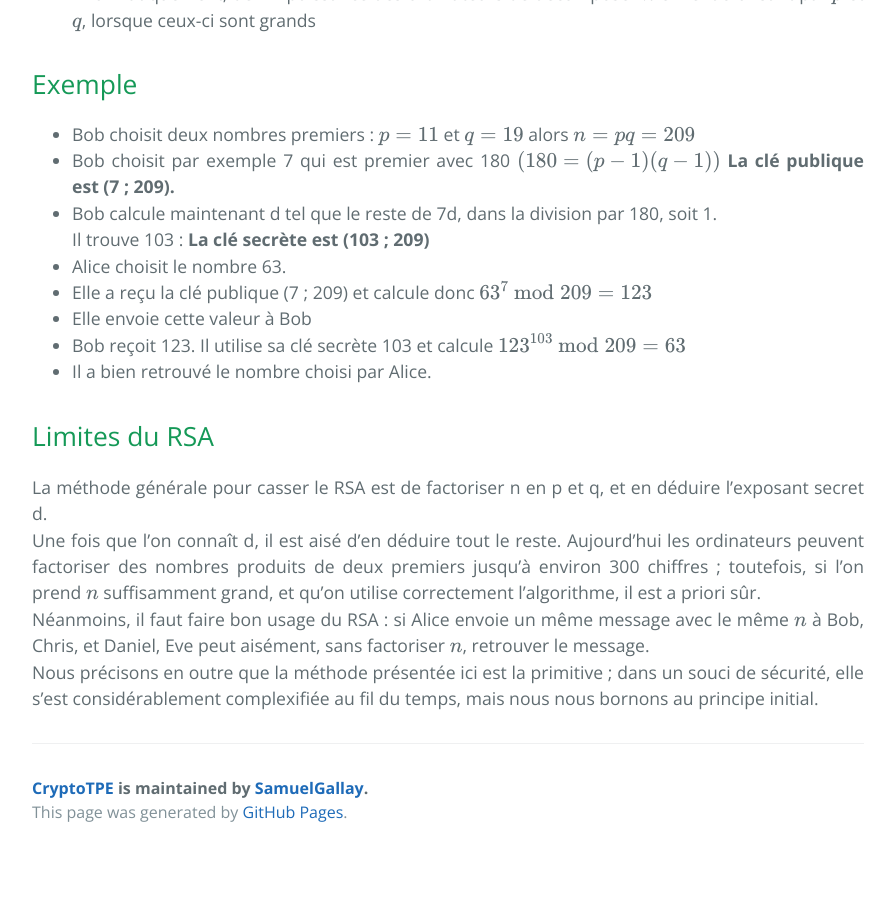
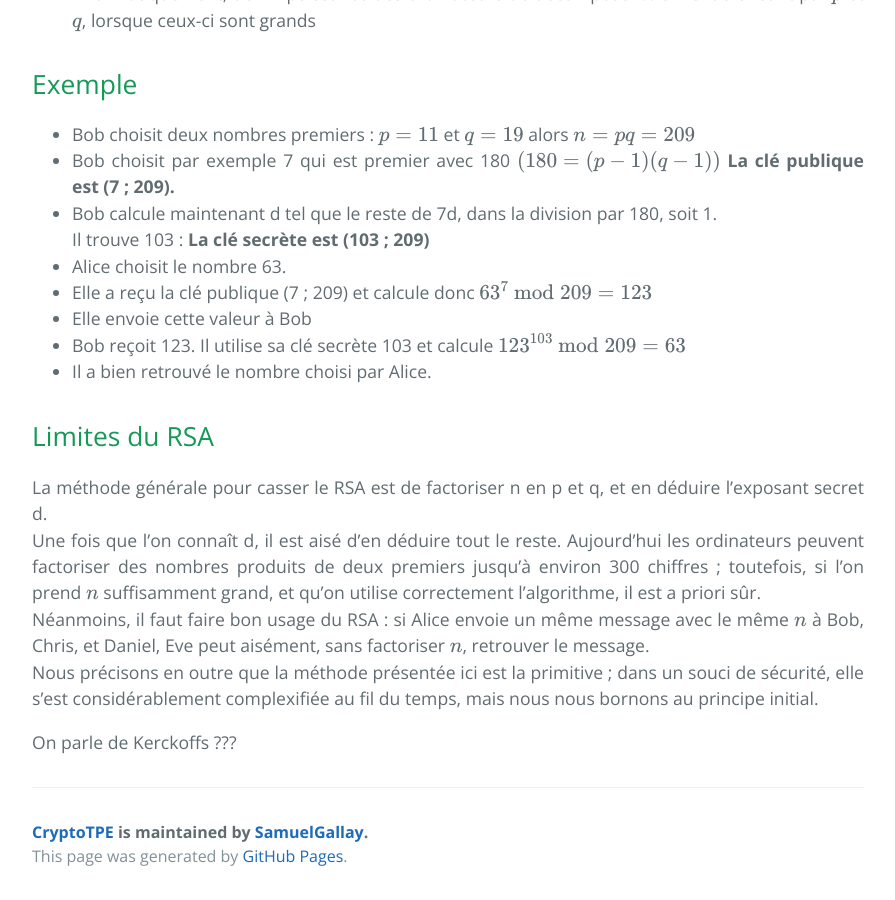
Before and after one commit to SamuelGallay/CryptoTPE, a Jekyll site: the page built from pages/4_Internet/3_rsa.md, in a window 1280 px wide and 900 px high, scrolled down 1663 px. Shown: the whole window, without its empty margins (192-1087 px from the left). Built offline with Jekyll 4.4.1, drawn with Linux system fonts in a browser that asks for light colours; our own code applies the rules of GitHub Pages for plain Markdown files; formulas are drawn with MathJax 3; before the commit the page ends 2519 px from its top, so only the background shows below that.

Commit message:
Update 3_rsa.md

```diff
--- a/pages/4_Internet/3_rsa.md
+++ b/pages/4_Internet/3_rsa.md
@@ -60,3 +60,5 @@ Une fois que l'on connaît d, il est aisé d'en déduire tout le reste.
 Aujourd'hui les ordinateurs peuvent factoriser des nombres produits de deux premiers jusqu'à environ 300 chiffres ; toutefois, si l'on prend $$ n $$ suffisamment grand, et qu'on utilise correctement l'algorithme, il est a priori sûr. \\
 Néanmoins, il faut faire bon usage du RSA : si Alice envoie un même message avec le même $$ n $$ à Bob, Chris, et Daniel, Eve peut aisément, sans factoriser $$ n $$, retrouver le message. \\
 Nous précisons en outre que la méthode présentée ici est la primitive ; dans un souci de sécurité, elle s'est considérablement complexifiée au fil du temps, mais nous nous bornons au principe initial.
+
+On parle de Kerckoffs ???
```
